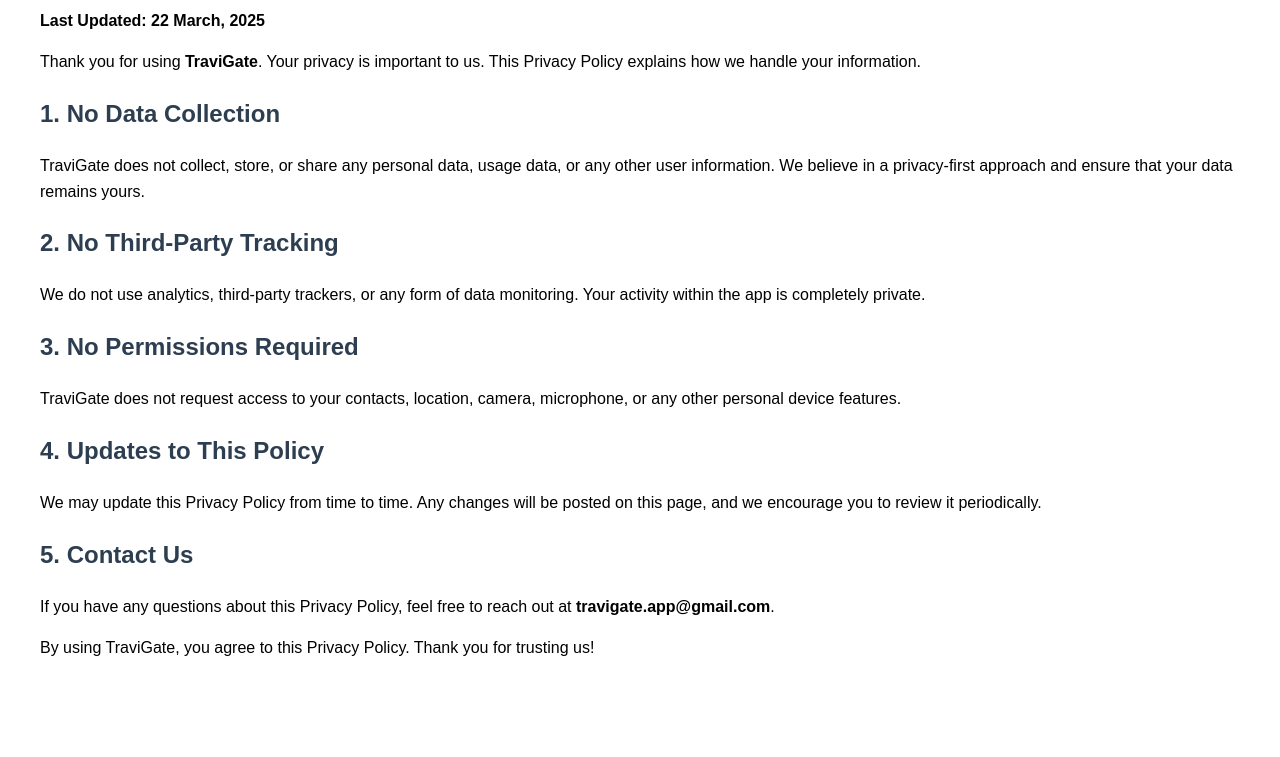
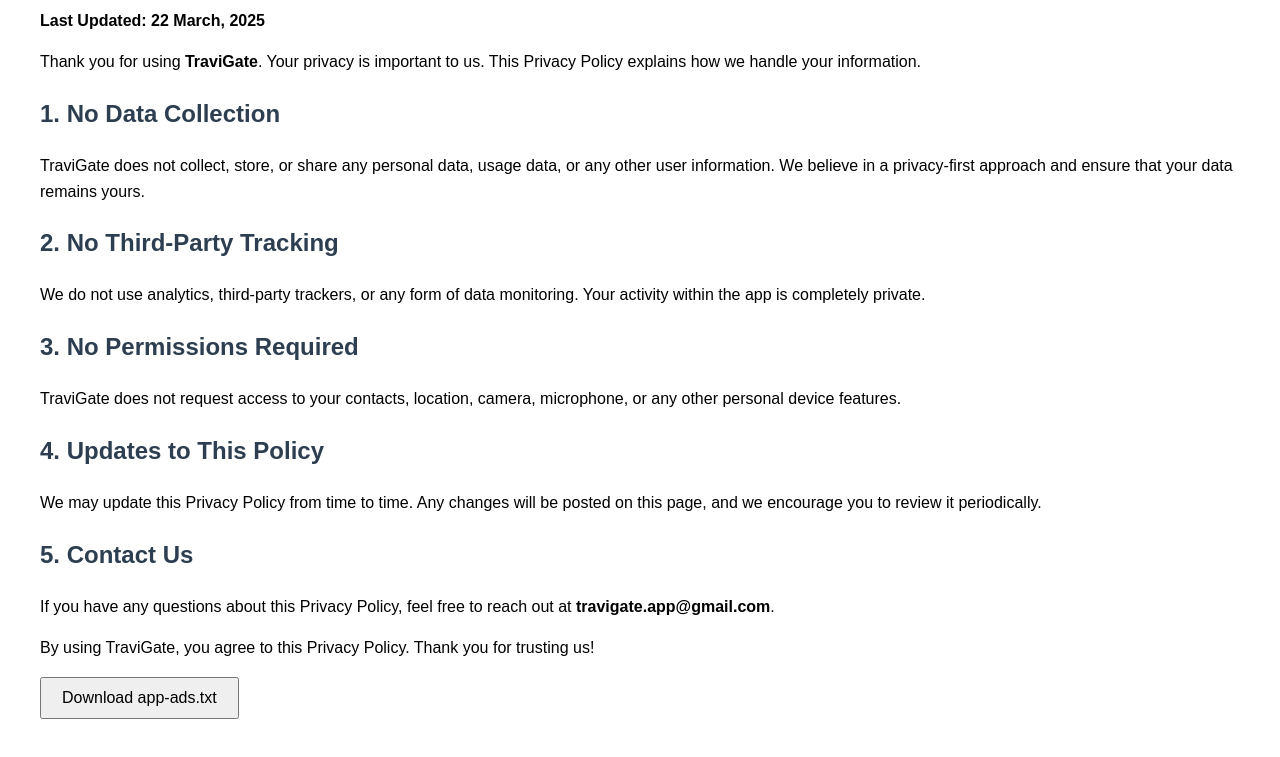
Before and after one commit to dbuffel/dbuffel.github.io, a plain HTML site: page index.html in a window 1280 px wide. Shown: the part 105-862 px from the top of the page. Before the commit the page ends 806 px from the top, so only its background shows below. Drawn offline with Linux system fonts and the light colour scheme.

Commit message:
Update index.html

```diff
--- a/index.html
+++ b/index.html
@@ -39,5 +39,10 @@
 
     <p>By using TraviGate, you agree to this Privacy Policy. Thank you for trusting us!</p>
 
+    <!-- Button to app-ads.txt -->
+  <a href="app-ads.txt" download>
+    <button style="padding: 10px 20px; font-size: 16px;">Download app-ads.txt</button>
+  </a>
+
 </body>
 </html>
```
